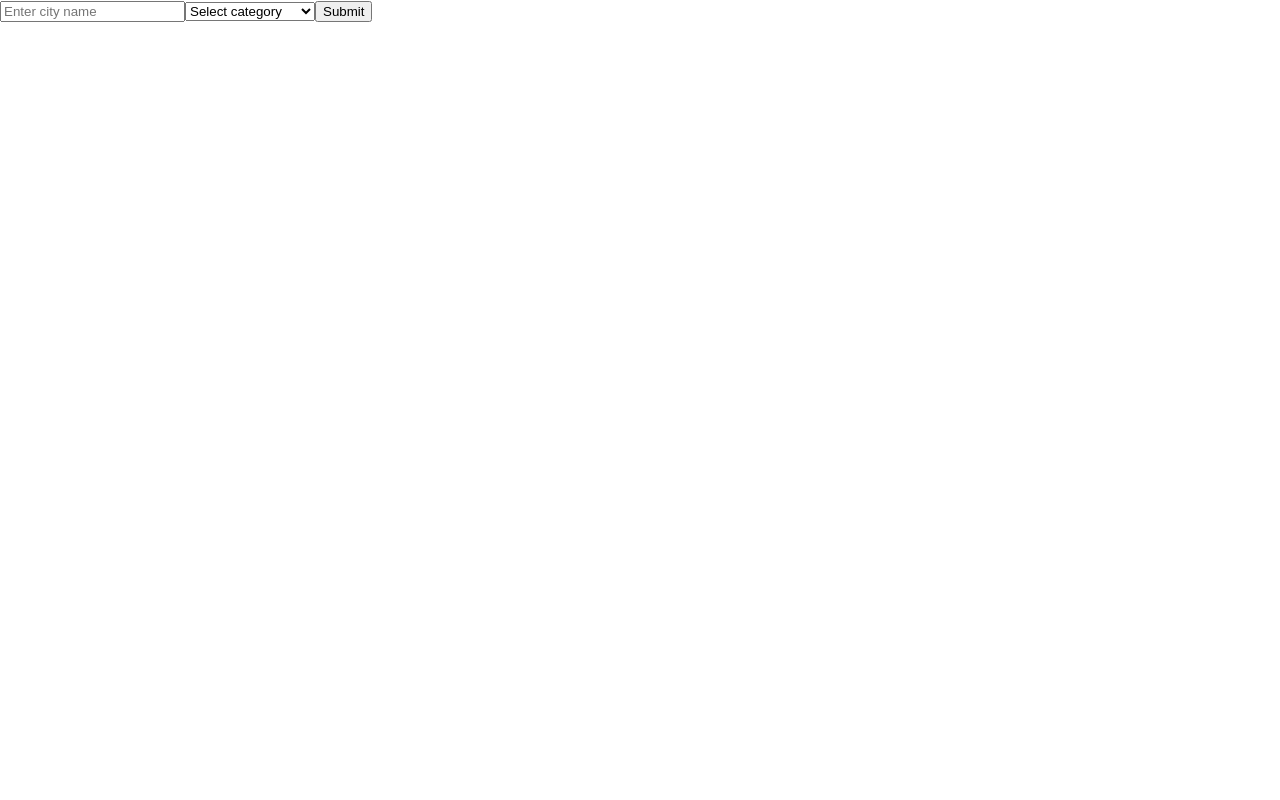
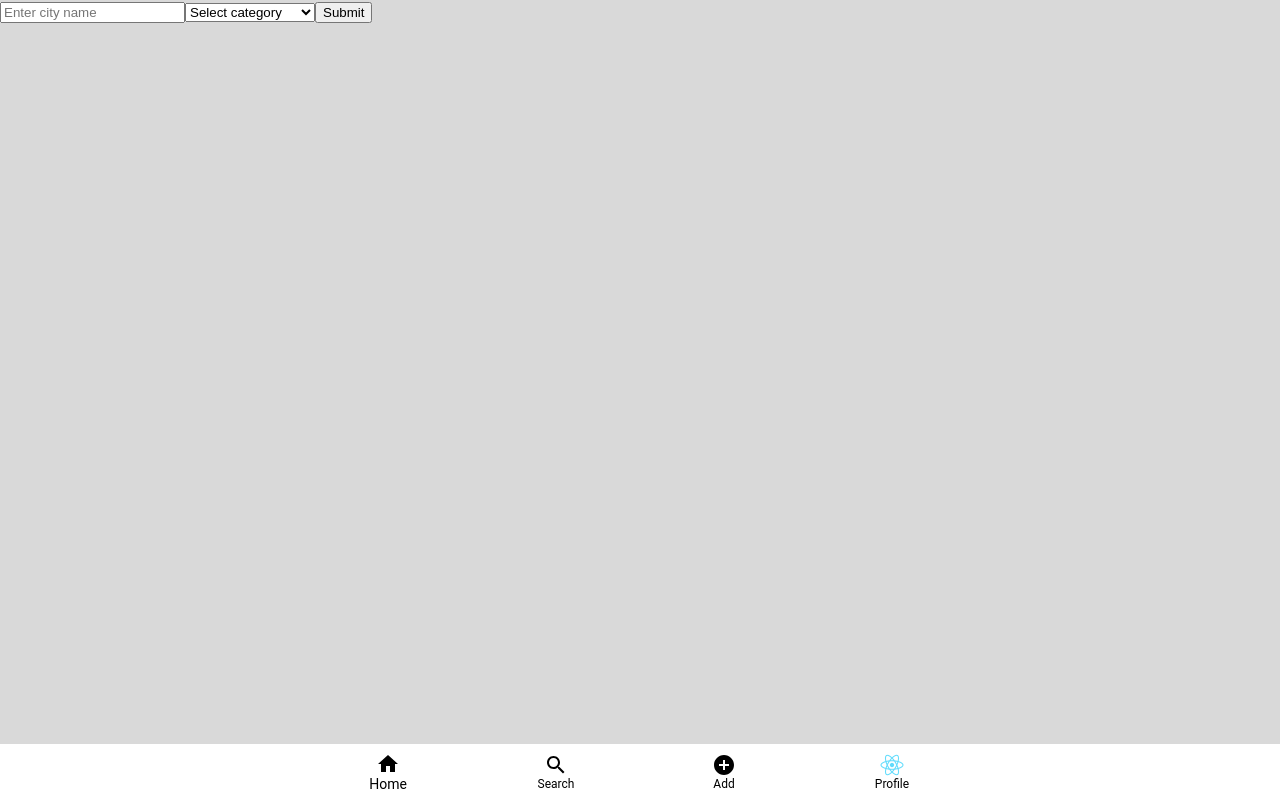
Before and after one commit to TanishaVyas/frontend_LocationBasedSocialMedia, a React (Create React App) app: page /location-finder in a window 1280 px wide. Built offline with nearby package versions, Linux system fonts and the light colour scheme.

Commit message:
pushing dashboard

```diff
--- a/package.json
+++ b/package.json
@@ -3,6 +3,10 @@
   "version": "0.1.0",
   "private": true,
   "dependencies": {
+    "@emotion/react": "^11.13.3",
+    "@emotion/styled": "^11.13.0",
+    "@mui/icons-material": "^6.1.5",
+    "@mui/material": "^6.1.5",
     "@testing-library/jest-dom": "^5.17.0",
     "@testing-library/react": "^13.4.0",
     "@testing-library/user-event": "^13.5.0",
--- a/src/App.js
+++ b/src/App.js
@@ -6,16 +6,18 @@ import {
 } from "react-router-dom";
 import SignupWithGoogle from "./components/SignupWithGoogle";
 import Dashboard from "./components/Dashboard";
+import UserProfile from "./components/UserProfile";
 import LocationFinder from "./components/locationfinder";
 import Admin from "./components/Admin";
 import LocationDisplay from "./components/LocationDisplay"; // Import the LocationDisplay component
-
+import FooterNav from "./components/FooterNav";
 function App() {
   return (
+    <>
     <Router>
       <Routes>
         <Route path="/" element={<SignupWithGoogle />} />
-        <Route path="/dashboard" element={<Dashboard />} />
+        <Route path="/dashboard" element={<UserProfile />} />
         <Route path="/admin" element={<Admin />} />
         <Route path="/location" element={<LocationDisplay />} />{" "}
         {/* Route for LocationDisplay */}
@@ -23,6 +25,8 @@ function App() {
         <Route path="/location-finder" element={<LocationFinder />} />
       </Routes>
     </Router>
+    <FooterNav/>
+    </>
   );
 }
 
--- a/src/components/Dashboard.js
+++ b/src/components/Dashboard.js
@@ -1,12 +1,21 @@
 import React, { useEffect, useState } from "react";
-import axios from "axios"; // Don't forget to import axios if it's being used
+import ImageViewer from "./ImageViewer";
+import Avatar from '@mui/material/Avatar';
+import { Box, Typography, Button } from '@mui/material';
+import axios from "axios";
+const images = [
+  'https://via.placeholder.com/150',
+  'https://via.placeholder.com/150',
+  'https://via.placeholder.com/150',
+  'https://via.placeholder.com/150',
+  // Add more URLs as needed
+];
 
 function Dashboard() {
   const [isLoading] = useState(false); // Remove setIsLoading if not using it
   const [user, setUser] = useState(null);
   const [userLatitude, setUserLatitude] = useState(null); // State for latitude
   const [userLongitude, setUserLongitude] = useState(null); // State for longitude
-
   const handleLogout = () => {
     window.location.href = "http://localhost:8080/auth/logout"; // Directly go to logout URL
   };
@@ -25,7 +34,6 @@ function Dashboard() {
 
   useEffect(() => {
     if (user && navigator.geolocation) {
-      // Add a check to ensure user is not null
       navigator.geolocation.getCurrentPosition(
         (position) => {
           const { latitude, longitude } = position.coords;
@@ -34,7 +42,9 @@ function Dashboard() {
           setUserLatitude(latitude); // Set userLatitude state
           setUserLongitude(longitude); // Set userLongitude state
 
-          // Send latitude and longitude to the backend along with email
+          setUserLatitude(latitude); // Set userLatitude state
+          setUserLongitude(longitude); // Set userLongitude state
+
           fetch("http://localhost:8080/user/update-location", {
             method: "POST",
             headers: {
@@ -50,7 +60,6 @@ function Dashboard() {
               console.error("Error sending location data:", error);
             });
 
-          // Reverse geocoding API
           const url = `https://nominatim.openstreetmap.org/reverse?format=json&lat=${latitude}&lon=${longitude}`;
           fetch(url)
             .then((res) => res.json())
@@ -71,7 +80,8 @@ function Dashboard() {
     } else if (!navigator.geolocation) {
       alert("Geolocation is not supported by this browser.");
     }
-  }, [user]); // Run effect only after user is set
+  }, [user]);
+
 
   useEffect(() => {
     if (userLatitude && userLongitude) {
@@ -97,57 +107,37 @@ function Dashboard() {
   }, [userLatitude, userLongitude]); // Trigger this effect when latitude and longitude are set
 
   if (!user) return <div>Loading...</div>;
+
   return (
-    <div>
-      <h2>User Profile</h2>
-      <p>Name: {user.username}</p>
-      <p>Email: {user.email}</p>
-      <p>Bio: {user.bio}</p>
-      <p>Phone: {user.phone}</p>
-      <p>Date of Birth: {user.dob}</p>
-      <div className="flex justify-between items-center mb-8">
-        <h2 className="text-3xl font-bold text-gray-900">
-          VadavoomvoomvadavoomvoomvadavoomDashboard
-        </h2>
-        <button
-          onClick={handleLogout}
-          disabled={isLoading}
-          className={`${
-            isLoading
-              ? "bg-gray-400 cursor-not-allowed"
-              : "bg-red-500 hover:bg-red-600"
-          } text-white px-6 py-2 rounded-md transition-colors duration-200 flex items-center`}
-        >
-          {isLoading ? (
-            <>
-              <svg
-                className="animate-spin -ml-1 mr-3 h-5 w-5 text-white"
-                xmlns="http://www.w3.org/2000/svg"
-                fill="none"
-                viewBox="0 0 24 24"
-              >
-                <circle
-                  className="opacity-25"
-                  cx="12"
-                  cy="12"
-                  r="10"
-                  stroke="currentColor"
-                  strokeWidth="4"
-                ></circle>
-                <path
-                  className="opacity-75"
-                  fill="currentColor"
-                  d="M4 12a8 8 0 018-8V0C5.373 0 0 5.373 0 12h4zm2 5.291A7.962 7.962 0 014 12H0c0 3.042 1.135 5.824 3 7.938l3-2.647z"
-                ></path>
-              </svg>
-              Logging out...
-            </>
-          ) : (
-            "Logout"
-          )}
-        </button>
-      </div>
-    </div>
+    <Box sx={{ padding: 2 }}>
+      <Box sx={{ display: 'flex', alignItems: 'center', mb: 2 }}>
+        {/* Profile Picture */}
+        <Avatar
+          alt={user.username}
+          src={user.profilePicture || 'https://via.placeholder.com/150'} // Placeholder if no profile picture
+          sx={{ width: 80, height: 80, marginRight: 2 }}
+        />
+        <Box>
+          <Typography variant="h6">{user.username}</Typography>
+          <Typography variant="body2" color="textSecondary">{user.email}</Typography>
+          <Typography variant="body2" color="textSecondary">{user.phone}</Typography>
+          <Typography variant="body2" color="textSecondary">{user.bio}</Typography>
+          <Typography variant="body2" color="textSecondary">{user.dob}</Typography>
+          <Button
+            onClick={handleLogout}
+            disabled={isLoading}
+            variant="contained"
+            color="error"
+            sx={{ marginTop: 1 }}
+          >
+            {isLoading ? "Logging out..." : "Logout"}
+          </Button>
+        </Box>
+      </Box>
+
+      {/* Image Viewer */}
+      <ImageViewer images={images} />
+    </Box>
   );
 }
 
--- /dev/null
+++ b/src/components/FooterNav.js
@@ -0,0 +1,49 @@
+import React from "react";
+import {
+  BottomNavigation,
+  BottomNavigationAction,
+  Avatar,
+} from "@mui/material";
+import HomeIcon from "@mui/icons-material/Home";
+import SearchIcon from "@mui/icons-material/Search";
+import AddCircleIcon from "@mui/icons-material/AddCircle";
+function FooterNav() {
+  const [value, setValue] = React.useState(0);
+
+  return (
+    <BottomNavigation
+      showLabels
+      value={value}
+      onChange={(event, newValue) => setValue(newValue)}
+      sx={{
+        position: "fixed",
+        bottom: 0,
+        width: "100%",
+        backgroundColor: 'var(--secondary-color)', // Use background color variable
+        borderTop: '1px solid var(--background-color)',
+        '& .MuiBottomNavigationAction-root': {
+            color: 'var(--primary-color)', // Icon and text color
+            '&.Mui-selected': {
+              color: 'var(--primary-color)', // Selected item color
+            },
+          },
+      }}
+    >
+      <BottomNavigationAction label="Home" icon={<HomeIcon />} />{" "}
+      <BottomNavigationAction label="Search" icon={<SearchIcon />} />{" "}
+      <BottomNavigationAction label="Add" icon={<AddCircleIcon />} />{" "}
+      <BottomNavigationAction
+        label="Profile"
+        icon={
+            <Avatar
+            src="logo192.png" // Replace with the path to your image
+            alt="Profile"
+            sx={{ width: 24, height: 24 }}
+          />
+        }
+      />
+    </BottomNavigation>
+  );
+}
+
+export default FooterNav;
--- /dev/null
+++ b/src/components/ImageViewer.js
@@ -0,0 +1,36 @@
+/* eslint-disable jsx-a11y/img-redundant-alt */
+import React from 'react';
+import { ImageList, ImageListItem } from '@mui/material';
+
+function ImageViewer({ images }) {
+  return (
+    <ImageList
+      cols={3} // Sets a 3-column layout
+      gap={8}  // Space between items
+      sx={{
+        width: '100%',
+        maxWidth: '100%',
+        maxHeight: '80vh', // Adjust as needed for scrollable area
+        overflowY: 'hidden',
+        padding: 2,
+      }}
+    >
+      {images.map((image, index) => (
+        <ImageListItem key={index}>
+          <img
+            src={image}
+            alt={`Image ${index + 1}`}
+            loading="lazy"
+            style={{
+              width: '100%',
+              height: 'auto',
+              borderRadius: 8, // Optional: Adds rounded corners
+            }}
+          />
+        </ImageListItem>
+      ))}
+    </ImageList>
+  );
+}
+
+export default ImageViewer;
--- a/src/index.css
+++ b/src/index.css
@@ -1,13 +1,12 @@
+@import './variables.css';
 body {
-  margin: 0;
-  font-family: -apple-system, BlinkMacSystemFont, 'Segoe UI', 'Roboto', 'Oxygen',
-    'Ubuntu', 'Cantarell', 'Fira Sans', 'Droid Sans', 'Helvetica Neue',
-    sans-serif;
-  -webkit-font-smoothing: antialiased;
-  -moz-osx-font-smoothing: grayscale;
+    margin: 0;
+    font-family: var(--font-family-base);
+    -webkit-font-smoothing: antialiased;
+    -moz-osx-font-smoothing: grayscale;
+    background-color: var(--background-color);
 }
 
 code {
-  font-family: source-code-pro, Menlo, Monaco, Consolas, 'Courier New',
-    monospace;
+    font-family: var(--font-family-base);
 }
--- /dev/null
+++ b/src/variables.css
@@ -0,0 +1,16 @@
+@import url('https://fonts.googleapis.com/css2?family=Open+Sans:ital,wght@0,300..800;1,300..800&display=swap');
+:root {
+    /* Color Variables */
+    --primary-color: #000000;
+    --secondary-color: #FFFFFF;
+    --background-color: #D9D9D9;
+    --text-color: #000000;
+    /* Font Variables */
+    --font-family-base: 'Open Sans', sans-serif;
+    --font-size-base: 16px;
+    --font-weight-bold: 700;
+    /* Spacing Variables */
+    --spacing-small: 8px;
+    --spacing-medium: 16px;
+    --spacing-large: 24px;
+}
```
Also changed, not shown: src/App.css (deleted, +0 -38 lines), 1 other file (tests, documents, lock files or other folders).
